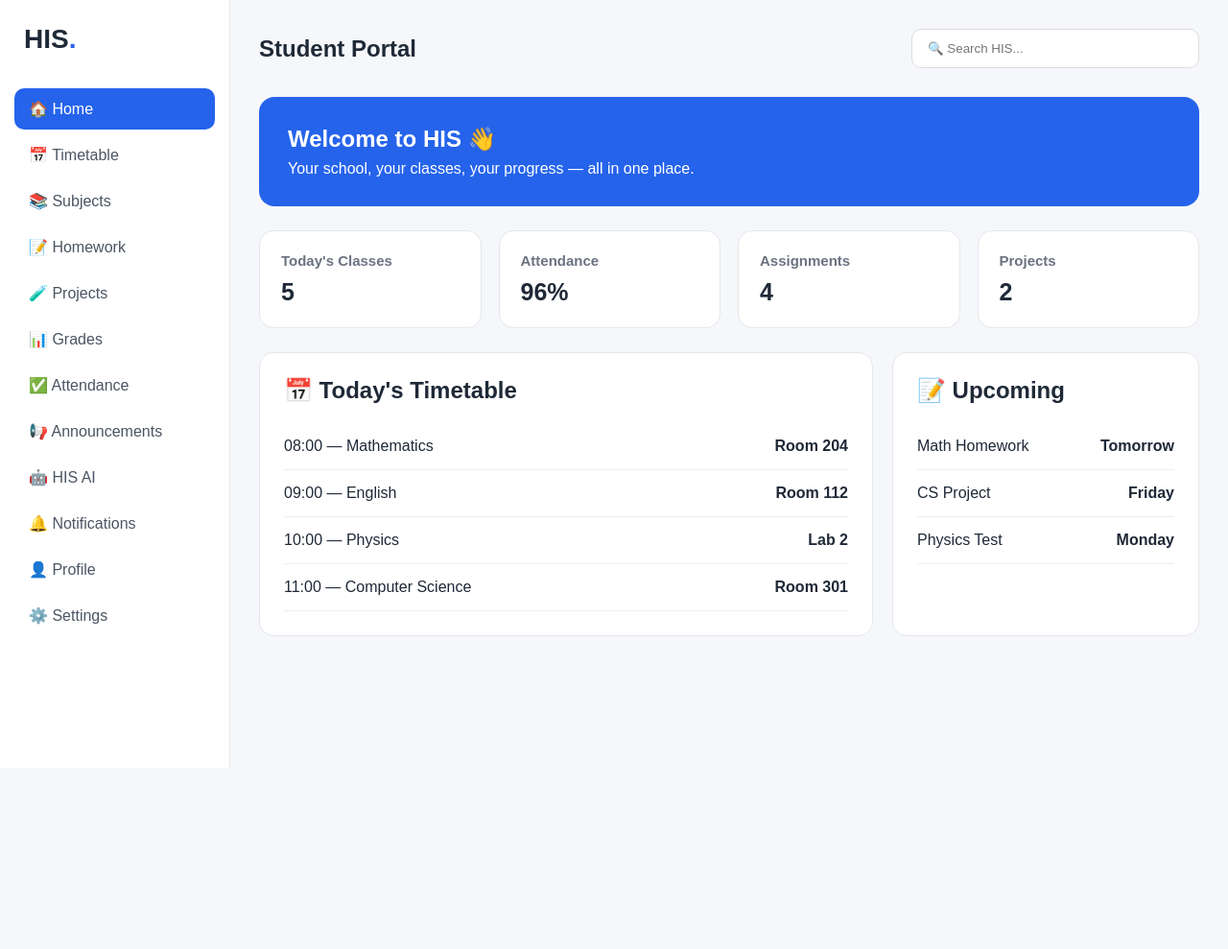
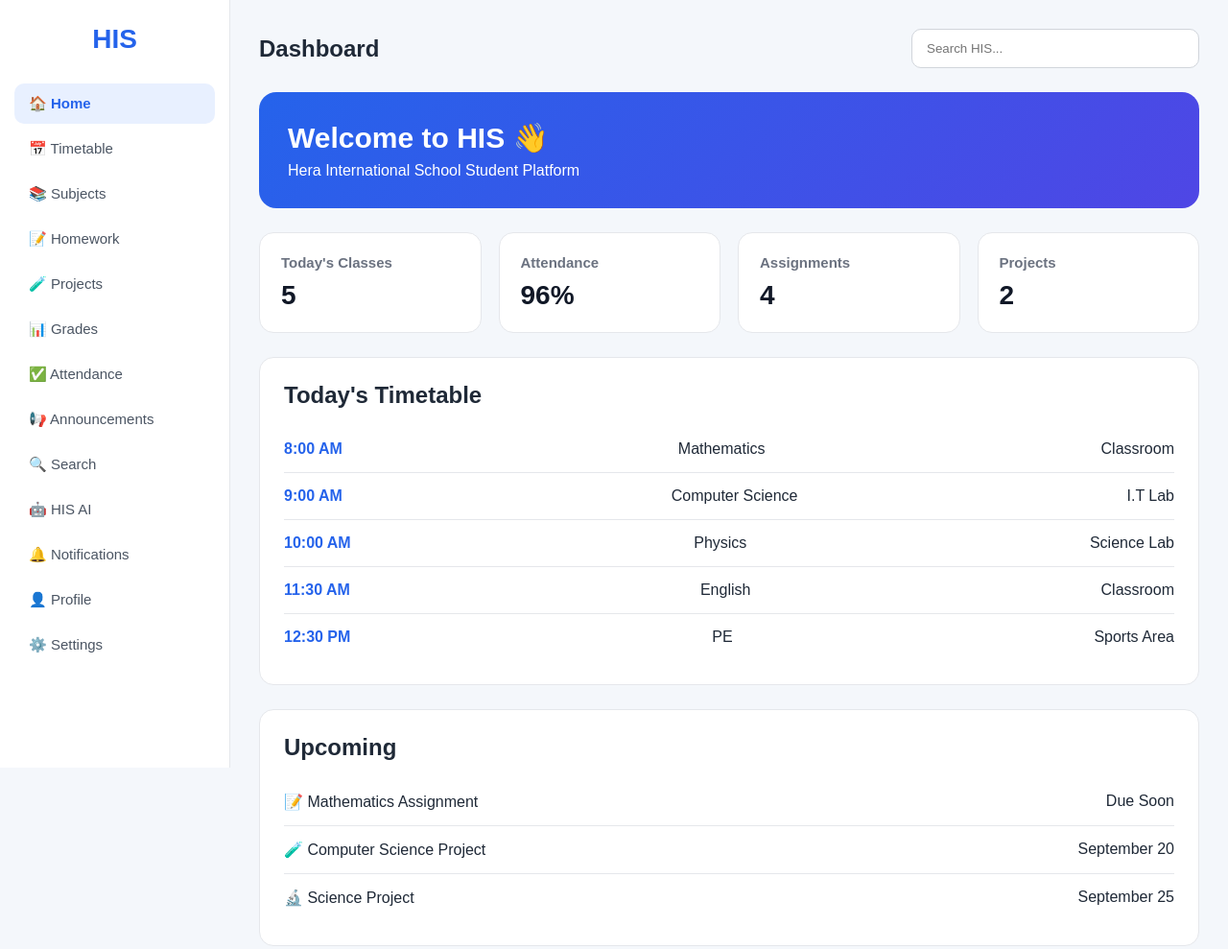
Before and after one commit to zalwesemy/HIS.School, a plain HTML site: page index.html in a window 1280 px wide. Shown: the whole page at 96% size. Before the commit the page ends 800 px from the top, so only its background shows below. Drawn offline with Linux system fonts and the light colour scheme.

Commit message:
index.html

```diff
--- a/index.html
+++ b/index.html
@@ -3,19 +3,18 @@
 <head>
 <meta charset="UTF-8">
 <meta name="viewport" content="width=device-width, initial-scale=1.0">
-
-    <title>HIS — School Platform</title>
+<title>HIS | Home</title>
 
 <style>
 * {
     margin: 0;
     padding: 0;
     box-sizing: border-box;
+    font-family: Arial, sans-serif;
 }
 
 body {
-            font-family: Arial, sans-serif;
-            background: #f5f7fb;
+    background: #f4f7fb;
     color: #1f2937;
 }
 
@@ -33,27 +32,26 @@
 .logo {
     font-size: 28px;
     font-weight: bold;
-            margin-bottom: 35px;
-            padding-left: 10px;
+    color: #2563eb;
+    text-align: center;
+    margin-bottom: 30px;
 }
 
-        .logo span {
-            color: #2563eb;
-        }
-
-        .nav a {
+.sidebar a {
     display: block;
+    text-decoration: none;
+    color: #4b5563;
     padding: 12px 15px;
     margin: 5px 0;
     border-radius: 10px;
-            text-decoration: none;
-            color: #4b5563;
+    font-size: 15px;
 }
 
-        .nav a:hover,
-        .nav a.active {
-            background: #2563eb;
-            color: white;
+.sidebar a:hover,
+.sidebar a.active {
+    background: #e8f0ff;
+    color: #2563eb;
+    font-weight: bold;
 }
 
 .main {
@@ -65,26 +63,27 @@
     display: flex;
     justify-content: space-between;
     align-items: center;
-            margin-bottom: 30px;
+    margin-bottom: 25px;
 }
 
 .search {
     width: 300px;
-            padding: 12px 16px;
-            border: 1px solid #ddd;
+    padding: 12px 15px;
+    border: 1px solid #d1d5db;
     border-radius: 10px;
     outline: none;
 }
 
 .welcome {
-            background: #2563eb;
+    background: linear-gradient(135deg, #2563eb, #4f46e5);
     color: white;
     padding: 30px;
-            border-radius: 16px;
+    border-radius: 18px;
     margin-bottom: 25px;
 }
 
 .welcome h1 {
+    font-size: 30px;
     margin-bottom: 8px;
 }
 
@@ -103,82 +102,67 @@
 }
 
 .card h3 {
-            margin-bottom: 10px;
     font-size: 15px;
     color: #6b7280;
+    margin-bottom: 10px;
 }
 
 .card p {
-            font-size: 25px;
+    font-size: 28px;
     font-weight: bold;
+    color: #111827;
 }
 
-        .sections {
-            display: grid;
-            grid-template-columns: 2fr 1fr;
-            gap: 20px;
-        }
-
-        .panel {
+.section {
     background: white;
     padding: 25px;
     border-radius: 15px;
     border: 1px solid #e5e7eb;
+    margin-bottom: 25px;
 }
 
-        .panel h2 {
-            margin-bottom: 20px;
+.section h2 {
+    margin-bottom: 18px;
 }
 
-        .class {
+.class-row {
     display: flex;
     justify-content: space-between;
     padding: 15px 0;
-            border-bottom: 1px solid #eee;
+    border-bottom: 1px solid #e5e7eb;
+}
+
+.class-row:last-child {
+    border-bottom: none;
+}
+
+.time {
+    color: #2563eb;
+    font-weight: bold;
 }
 
 @media (max-width: 900px) {
+    .cards {
+        grid-template-columns: repeat(2, 1fr);
+    }
+}
 
+@media (max-width: 650px) {
     .sidebar {
         width: 190px;
     }
 
     .main {
         margin-left: 190px;
-            }
-
-            .cards {
-                grid-template-columns: repeat(2, 1fr);
-            }
-
-            .sections {
-                grid-template-columns: 1fr;
-            }
-        }
-
-        @media (max-width: 600px) {
-
-            .sidebar {
-                display: none;
-            }
-
-            .main {
-                margin-left: 0;
-                padding: 15px;
-            }
-
-            .topbar {
-                flex-direction: column;
-                gap: 15px;
-                align-items: stretch;
-            }
-
-            .search {
-                width: 100%;
+        padding: 20px;
     }
 
     .cards {
         grid-template-columns: 1fr;
+    }
+
+    .search {
+        width: 180px;
     }
 }
 </style>
@@ -186,59 +170,61 @@
 
 <body>
 
-    <aside class="sidebar">
+<!-- SIDEBAR -->
+<div class="sidebar">
 
-        <div class="logo">
-            HIS<span>.</span>
+    <div class="logo">HIS</div>
+
+    <a href="index.html" class="active">🏠 Home</a>
+
+    <a href="timetable.html">📅 Timetable</a>
+
+    <a href="subjects.html">📚 Subjects</a>
+
+    <a href="homework.html">📝 Homework</a>
+
+    <a href="projects.html">🧪 Projects</a>
+
+    <a href="grades.html">📊 Grades</a>
+
+    <a href="attendance.html">✅ Attendance</a>
+
+    <a href="announcements.html">📢 Announcements</a>
+
+    <a href="search.html">🔍 Search</a>
+
+    <a href="ai.html">🤖 HIS AI</a>
+
+    <a href="notifications.html">🔔 Notifications</a>
+
+    <a href="profile.html">👤 Profile</a>
+
+    <a href="settings.html">⚙️ Settings</a>
+
 </div>
 
-        <nav class="nav">
 
-            <a href="#" class="active">🏠 Home</a>
-            <a href="#">📅 Timetable</a>
-            <a href="#">📚 Subjects</a>
-            <a href="#">📝 Homework</a>
-            <a href="#">🧪 Projects</a>
-            <a href="#">📊 Grades</a>
-            <a href="#">✅ Attendance</a>
-            <a href="#">📢 Announcements</a>
-            <a href="#">🤖 HIS AI</a>
-            <a href="#">🔔 Notifications</a>
-            <a href="#">👤 Profile</a>
-            <a href="#">⚙️ Settings</a>
-
-        </nav>
-
-    </aside>
-
-
-    <main class="main">
+<!-- MAIN CONTENT -->
+<div class="main">
 
     <div class="topbar">
-
-            <h2>Student Portal</h2>
+        <h2>Dashboard</h2>
 
         <input
             class="search"
             type="text"
-                placeholder="🔍 Search HIS..."
+            placeholder="Search HIS..."
         >
-
     </div>
 
 
-        <section class="welcome">
-
+    <div class="welcome">
         <h1>Welcome to HIS 👋</h1>
-
-            <p>
-                Your school, your classes, your progress — all in one place.
-            </p>
-
-        </section>
+        <p>Hera International School Student Platform</p>
+    </div>
 
 
-        <section class="cards">
+    <div class="cards">
 
         <div class="card">
             <h3>Today's Classes</h3>
@@ -260,62 +246,68 @@
             <p>2</p>
         </div>
 
-        </section>
+    </div>
 
 
-        <section class="sections">
+    <div class="section">
 
-            <div class="panel">
+        <h2>Today's Timetable</h2>
 
-                <h2>📅 Today's Timetable</h2>
-
-                <div class="class">
-                    <span>08:00 — Mathematics</span>
-                    <strong>Room 204</strong>
+        <div class="class-row">
+            <span class="time">8:00 AM</span>
+            <span>Mathematics</span>
+            <span>Classroom</span>
         </div>
 
-                <div class="class">
-                    <span>09:00 — English</span>
-                    <strong>Room 112</strong>
+        <div class="class-row">
+            <span class="time">9:00 AM</span>
+            <span>Computer Science</span>
+            <span>I.T Lab</span>
         </div>
 
-                <div class="class">
-                    <span>10:00 — Physics</span>
-                    <strong>Lab 2</strong>
+        <div class="class-row">
+            <span class="time">10:00 AM</span>
+            <span>Physics</span>
+            <span>Science Lab</span>
         </div>
 
-                <div class="class">
-                    <span>11:00 — Computer Science</span>
-                    <strong>Room 301</strong>
+        <div class="class-row">
+            <span class="time">11:30 AM</span>
+            <span>English</span>
+            <span>Classroom</span>
+        </div>
+
+        <div class="class-row">
+            <span class="time">12:30 PM</span>
+            <span>PE</span>
+            <span>Sports Area</span>
         </div>
 
     </div>
 
 
-            <div class="panel">
+    <div class="section">
 
-                <h2>📝 Upcoming</h2>
+        <h2>Upcoming</h2>
 
-                <div class="class">
-                    <span>Math Homework</span>
-                    <strong>Tomorrow</strong>
+        <div class="class-row">
+            <span>📝 Mathematics Assignment</span>
+            <span>Due Soon</span>
         </div>
 
-                <div class="class">
-                    <span>CS Project</span>
-                    <strong>Friday</strong>
+        <div class="class-row">
+            <span>🧪 Computer Science Project</span>
+            <span>September 20</span>
         </div>
 
-                <div class="class">
-                    <span>Physics Test</span>
-                    <strong>Monday</strong>
+        <div class="class-row">
+            <span>🔬 Science Project</span>
+            <span>September 25</span>
         </div>
 
     </div>
 
-        </section>
-
-    </main>
+</div>
 
 </body>
 </html>
```
Lines whose indentation alone changed are shown as unchanged.
